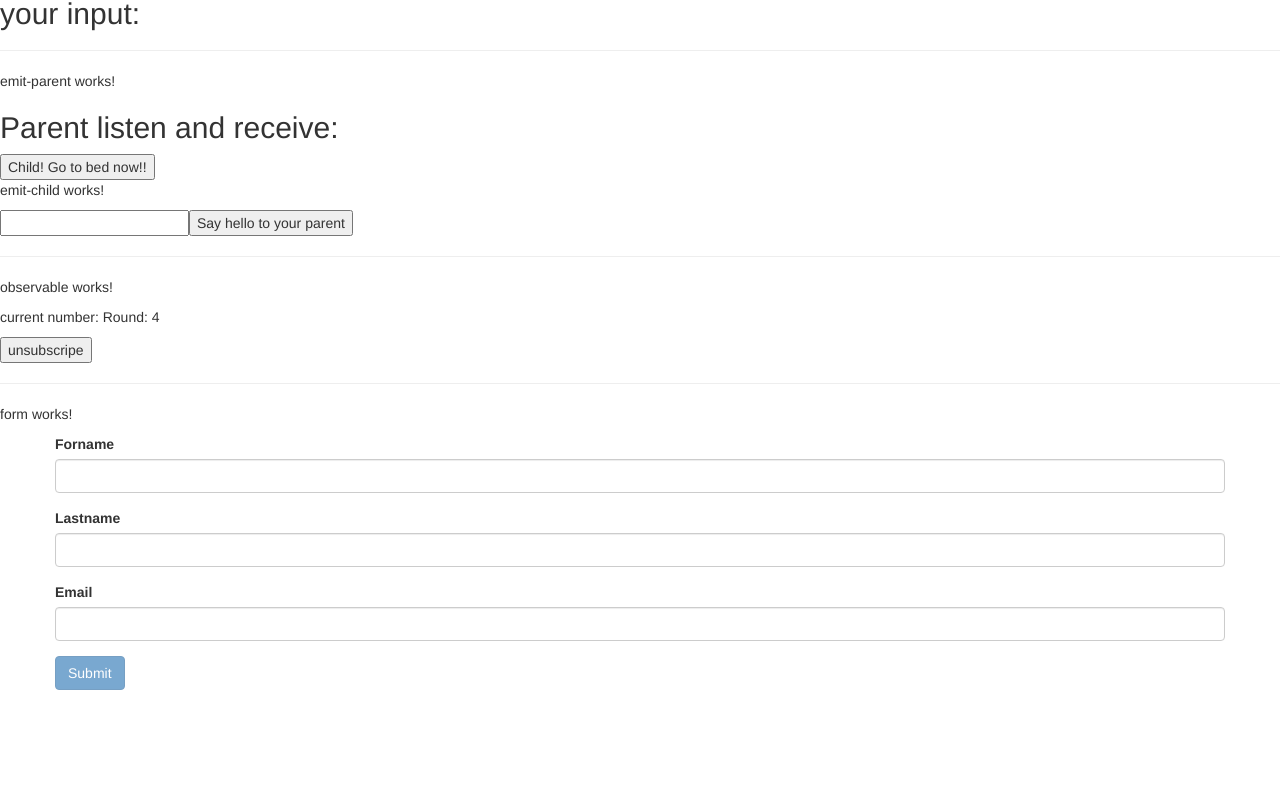
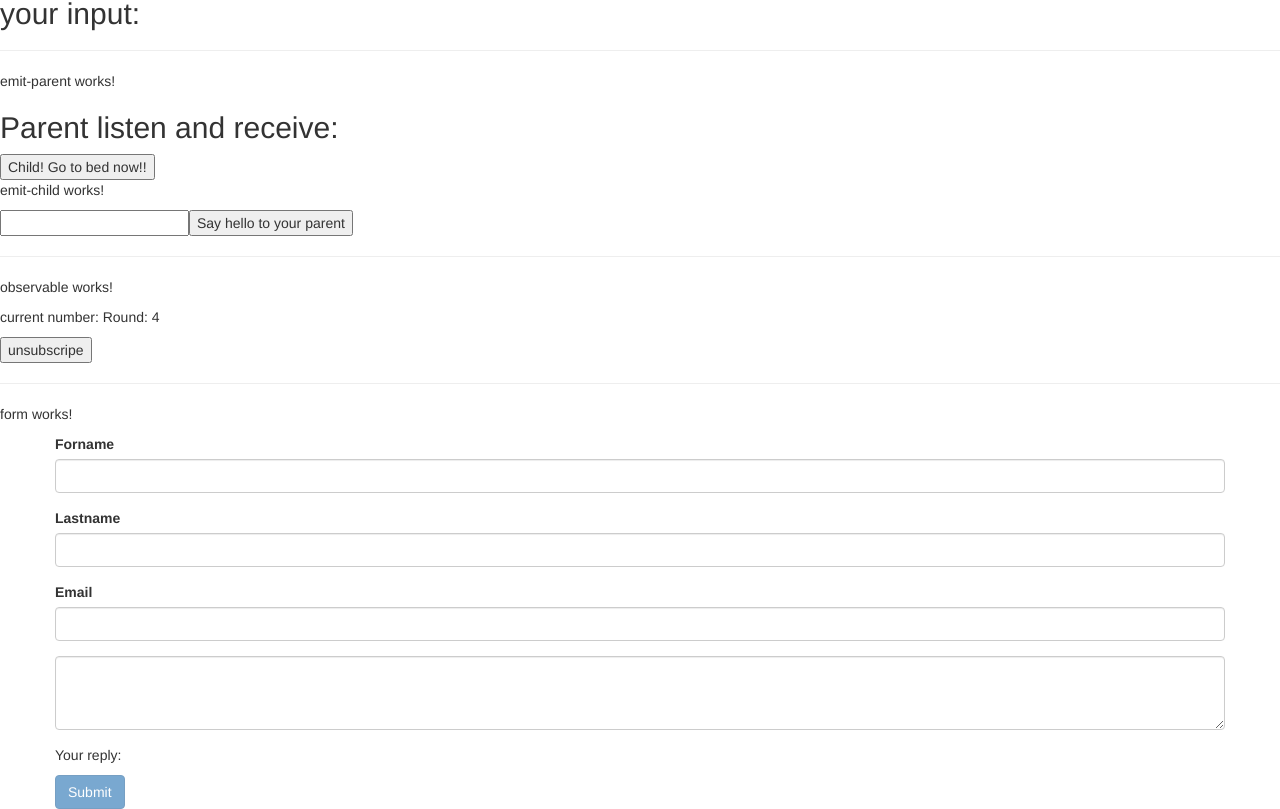
Before and after one commit to slimouGit/angular-sandbox, an Angular app in the folder sandbox/: page / in a window 1280 px wide. Shown: the part 714-1523 px from the top of the page. Before the commit the page ends 1404 px from the top, so only its background shows below. Built offline with nearby package versions, Linux system fonts and the light colour scheme.

Commit message:
initilialize formgroups and validate them

```diff
--- a/sandbox/src/app/form/form.component.html
+++ b/sandbox/src/app/form/form.component.html
@@ -5,6 +5,7 @@
 
 
         <form (ngSubmit)="onSubmit()" #f="ngForm">
+            <div id="user-data" ngModelGroup="userData" #userData="ngModelGroup">
                 <div class="form-group">
                     <label for="forname">Forname</label>
                     <input type="text" id="forname" class="form-control" ngModel name="forname" required>
@@ -15,10 +16,18 @@
                 </div>
                 <div class="form-group">
                     <label for="email">Email</label>
-                <input type="email" id="email" class="form-control" ngModel name="email" required email #email="ngModel">
+                    <input type="email" id="email" class="form-control" ngModel name="email" required email
+                        #email="ngModel">
                     <span class="help-block" *ngIf="!email.valid && email.touched">Please enter a valid email</span>
                 </div>
+                <p *ngIf="!userData.valid && userData.touched">User Dater is invalid</p>
+                <div class="form-group">
+                    <textarea name="questionAnswer" rows="3" class="form-control" [(ngModel)]="answer">
+            </textarea>
+                </div>
+                <p>Your reply: {{answer}}</p>
                 <button class="btn btn-primary" [disabled]="!f.valid">Submit</button>
+            </div>
         </form>
 
     </div>
--- a/sandbox/src/app/form/form.component.ts
+++ b/sandbox/src/app/form/form.component.ts
@@ -9,6 +9,7 @@ import { NgForm } from '@angular/forms';
 export class FormComponent implements OnInit {
 
 @ViewChild('f') signUpForm: NgForm;
+answer:string;
 
   constructor() { }
 
```
Lines whose indentation alone changed are shown as unchanged.
